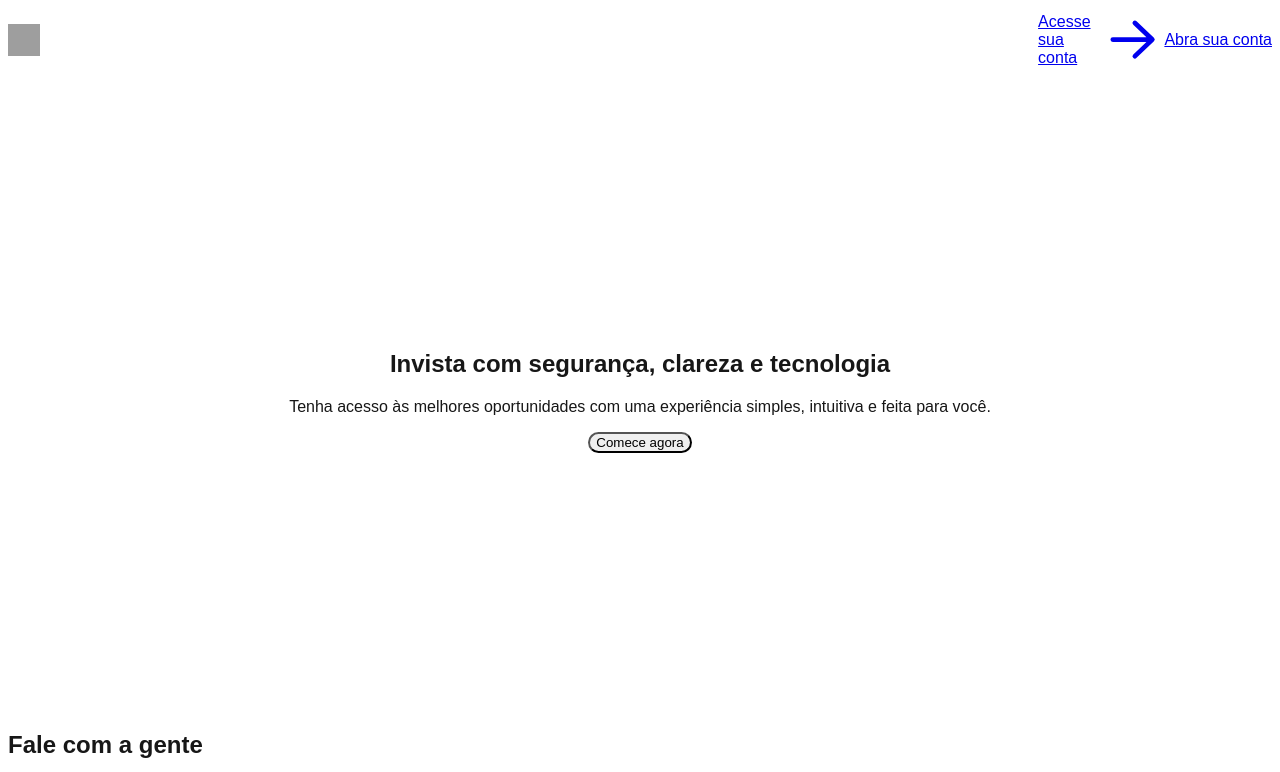
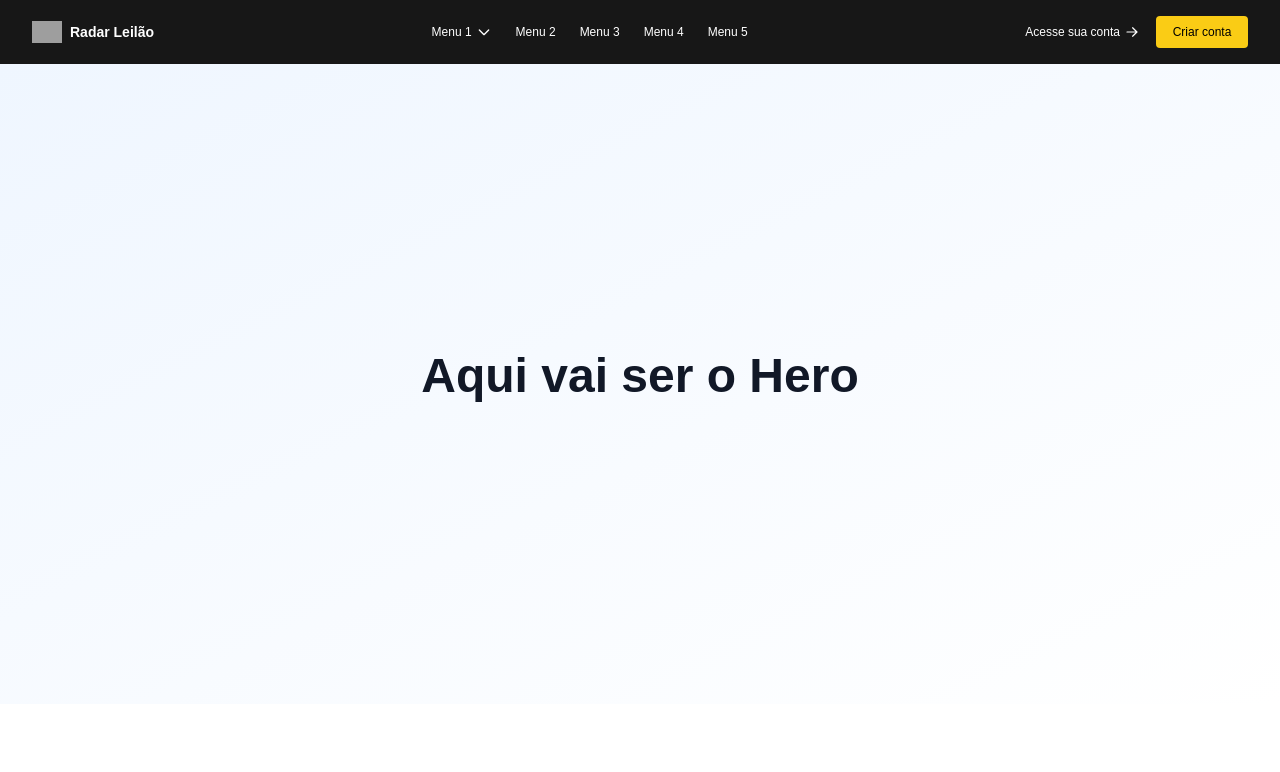
Before and after one commit to matheussouza17/leiloom-fe, a Next.js app: page / in a window 1280 px wide. Shown: the top 772 px of the page. Built offline with nearby package versions, Linux system fonts and the light colour scheme; grey boxes are pictures that could not be loaded.

Commit message:
First Commit

```diff
--- a/package.json
+++ b/package.json
@@ -20,14 +20,13 @@
     "zod": "^3.24.3"
   },
   "devDependencies": {
-    "@tailwindcss/postcss": "^4.1.4",
     "@types/node": "^20",
     "@types/react": "^19",
     "@types/react-dom": "^19",
     "autoprefixer": "^10.4.21",
     "postcss": "^8.5.3",
     "sass": "^1.86.3",
-    "tailwindcss": "^4.1.4",
+    "tailwindcss": "^3.4.1",
     "typescript": "^5"
   }
 }
--- a/postcss.config.js
+++ b/postcss.config.js
@@ -1,6 +1,6 @@
 module.exports = {
   plugins: {
-    '@tailwindcss/postcss': {},
-    'autoprefixer': {},
+    tailwindcss: {},
+    autoprefixer: {},
   },
-};
+}
--- a/src/components/landing/Hero.tsx
+++ b/src/components/landing/Hero.tsx
@@ -5,14 +5,8 @@ export default function Hero() {
     <section className="min-h-[80vh] flex items-center justify-center bg-gradient-to-br from-blue-50 to-white px-6 text-center">
       <div className="max-w-3xl">
         <h1 className="text-4xl md:text-5xl font-bold text-gray-900 mb-4">
-          Invista com segurança, clareza e tecnologia
+          Aqui vai ser o Hero
         </h1>
-        <p className="text-lg md:text-xl text-gray-600 mb-8">
-          Tenha acesso às melhores oportunidades com uma experiência simples, intuitiva e feita para você.
-        </p>
-        <button className="bg-blue-600 text-white px-8 py-3 rounded-full font-medium hover:bg-blue-700 transition">
-          Comece agora
-        </button>
       </div>
     </section>
   );
--- a/src/components/shared/Navbar.tsx
+++ b/src/components/shared/Navbar.tsx
@@ -1,96 +1,103 @@
 'use client'
 
-import { ArrowRightIcon, ChevronDownIcon } from '@heroicons/react/20/solid'
+import Link from 'next/link'
 import Image from 'next/image'
-import Link from 'next/link'
+import { useState } from 'react'
+import { ArrowRightIcon, Bars3Icon, XMarkIcon } from '@heroicons/react/20/solid'
 
 export default function Navbar() {
+  const [isOpen, setIsOpen] = useState(false)
+
   return (
-    <header className="bg-neutral-900 text-white">
-      <nav className="max-w-7xl mx-auto flex items-center justify-between px-4 sm:px-6 lg:px-8 h-16 relative">
-        {/* Logo */}
-        <div className="flex items-center">
-          <Image src="/logo.png" alt="Logo" width={32} height={32} className="mr-4" />
+    <header className="bg-neutral-900 text-white text-xs font-medium">
+      <div className="mx-auto max-w-7xl px-4 sm:px-6 lg:px-8 h-16 flex items-center justify-between">
+
+        {/* Logo + Nome */}
+        <div className="flex items-center gap-2">
+          <Link href="/" aria-label="Radar Leilão">
+            <Image src="/logo.png" alt="Logo Radar Leilão" width={30} height={27} priority />
+          </Link>
+          <span className="text-sm font-semibold hidden sm:inline">Radar Leilão</span>
         </div>
 
-        {/* Menu */}
-        <ul className="hidden md:flex space-x-6 text-sm font-medium">
-          {/* Dropdown exemplo */}
-          <li className="relative group">
-            <button className="flex items-center gap-1">
-              Sobre a XP
-              <ChevronDownIcon className="h-4 w-4" />
+        {/* Menu Desktop */}
+        <nav className="hidden md:flex items-center gap-6">
+          {/* Dropdown */}
+          <div className="relative group">
+            <button className="flex items-center gap-1 hover:text-yellow-400 transition">
+            Menu 1
+              <svg xmlns="http://www.w3.org/2000/svg" className="h-4 w-4" fill="none" viewBox="0 0 24 24" stroke="currentColor">
+                <path strokeLinecap="round" strokeLinejoin="round" strokeWidth="2" d="M19 9l-7 7-7-7" />
+              </svg>
             </button>
-            <div className="absolute left-0 mt-2 hidden group-hover:block bg-white text-black rounded shadow-lg w-48 z-10">
-              <Link href="#" className="block px-4 py-2 hover:bg-gray-100">Quem somos</Link>
-              <Link href="#" className="block px-4 py-2 hover:bg-gray-100">Nossa história</Link>
-              <Link href="#" className="block px-4 py-2 hover:bg-gray-100">Carreiras</Link>
+            <div className="absolute left-0 top-full mt-2 hidden group-hover:block bg-white text-black rounded shadow-md z-50 min-w-[200px] py-2">
+              <Link href="#" className="block px-4 py-2 hover:bg-gray-100 text-sm">Opção 1</Link>
+              <Link href="#" className="block px-4 py-2 hover:bg-gray-100 text-sm">Opção 2</Link>
+              <Link href="#" className="block px-4 py-2 hover:bg-gray-100 text-sm">Opção 3</Link>
             </div>
-          </li>
+          </div>
 
-          {/* Outros menus com ou sem dropdown */}
-          <li className="relative group">
-            <button className="flex items-center gap-1">
-                Exemplo
-                <ChevronDownIcon className="h-4 w-4" />
-            </button>
+          <Link href="#" className="hover:text-yellow-400 transition">Menu 2</Link>
+          <Link href="#" className="hover:text-yellow-400 transition">Menu 3</Link>
+          <Link href="#" className="hover:text-yellow-400 transition">Menu 4</Link>
+          <Link href="#" className="hover:text-yellow-400 transition">Menu 5</Link>
+        </nav>
 
-            <div className="absolute left-0 mt-4 hidden group-hover:flex bg-neutral-900 text-white rounded shadow-lg z-50 px-8 py-6 w-[900px]">
-                {/* Coluna 1 */}
-                <div className="flex-1">
-                <h4 className="text-sm font-semibold mb-3 text-yellow-400">Exemplo Coluna 1</h4>
-                <ul className="space-y-1 text-sm">
-                    <li><Link href="#" className="hover:underline">Exemplo</Link></li>
-                </ul>
-                </div>
-
-                {/* Coluna 2 */}
-                <div className="flex-1">
-                <h4 className="text-sm font-semibold mb-3 text-yellow-400">Exemplo Coluna 2</h4>
-                <ul className="space-y-1 text-sm">
-                    <li><Link href="#" className="hover:underline">Exemplo</Link></li>
-                </ul>
-                </div>
-
-                {/* Coluna 3 */}
-                <div className="flex-1">
-                <h4 className="text-sm font-semibold mb-3 text-yellow-400">Exemplo Coluna 3</h4>
-                <ul className="space-y-1 text-sm">
-                    <li><Link href="#" className="hover:underline">Exemplo</Link></li>
-                </ul>
-                </div>
-
-                {/* Coluna 4 */}
-                <div className="flex-1">
-                <h4 className="text-sm font-semibold mb-3 text-yellow-400">Exemplo Coluna 4</h4>
-                <ul className="space-y-1 text-sm">
-                    <li><Link href="#" className="hover:underline">Exemplo</Link></li>
-                </ul>
-                </div>
-            </div>
-            </li>
-
-
-          <li><Link href="#">Conteúdos</Link></li>
-          <li><Link href="#">Empresas</Link></li>
-          <li><Link href="#">Área do Trader</Link></li>
-          <li><Link href="#">Tire suas dúvidas</Link></li>
-        </ul>
-
-        {/* Ações à direita */}
-        <div className="flex items-center space-x-4">
-          <Link href="#" className="text-sm text-yellow-400 hover:text-yellow-500 flex items-center">
+        {/* Ações */}
+        <div className="hidden md:flex items-center gap-4">
+          <Link
+            href="#"
+            className="flex items-center text-white hover:text-yellow-400 transition text-[12px]"
+          >
             Acesse sua conta
-            <ArrowRightIcon className="ml-1 h-4 w-4" />
+            <ArrowRightIcon className="ml-1 h-4 w-4 text-white" />
           </Link>
           <Link
             href="#"
-            className="bg-yellow-400 text-black px-4 py-2 rounded font-semibold text-sm hover:bg-yellow-300"
+            className="bg-yellow-400 text-black px-4 py-1.5 text-[12px] rounded hover:bg-yellow-300 transition min-w-[92px] h-[32px] flex items-center justify-center font-medium"
           >
-            Abra sua conta
+            Criar conta
           </Link>
         </div>
-      </nav>
+
+        {/* Botão Mobile de Hamburgeus */}
+        <button
+          onClick={() => setIsOpen(true)}
+          className="md:hidden text-white"
+        >
+          <Bars3Icon className="h-6 w-6" />
+        </button>
+      </div>
+
+      {/* Drawer Mobile */}
+      {isOpen && (
+        <div className="fixed inset-0 bg-black/60 z-50">
+          <div className="fixed left-0 top-0 w-64 h-full bg-white text-black p-6 flex flex-col gap-4 z-50">
+            <div className="flex justify-between items-center mb-4">
+              <span className="text-lg font-bold">Menu</span>
+              <button onClick={() => setIsOpen(false)}>
+                <XMarkIcon className="h-5 w-5" />
+              </button>
+            </div>
+            <Link href="#" onClick={() => setIsOpen(false)} className="hover:text-yellow-600">Leilões</Link>
+            <Link href="#" onClick={() => setIsOpen(false)} className="hover:text-yellow-600">Lotes</Link>
+            <Link href="#" onClick={() => setIsOpen(false)} className="hover:text-yellow-600">Favoritos</Link>
+            <Link href="#" onClick={() => setIsOpen(false)} className="hover:text-yellow-600">Histórico</Link>
+            <Link href="#" onClick={() => setIsOpen(false)} className="hover:text-yellow-600">Contato</Link>
+            <hr />
+            <Link href="#" onClick={() => setIsOpen(false)} className="text-sm text-neutral-700 flex items-center gap-1">
+              Acesse sua conta <ArrowRightIcon className="h-4 w-4" />
+            </Link>
+            <Link
+              href="#"
+              onClick={() => setIsOpen(false)}
+              className="bg-yellow-400 text-black px-4 py-2 rounded text-sm text-center hover:bg-yellow-300 transition"
+            >
+              Criar conta
+            </Link>
+          </div>
+        </div>
+      )}
     </header>
   )
 }
--- a/src/pages/_app.tsx
+++ b/src/pages/_app.tsx
@@ -1,5 +1,5 @@
 import type { AppProps } from 'next/app'
-import '@/styles/globals.scss'
+import '@/styles/globals.css'
 
 export default function MyApp({ Component, pageProps }: AppProps) {
   return <Component {...pageProps} />
--- /dev/null
+++ b/tailwind.config.js
@@ -0,0 +1,10 @@
+/** @type {import('tailwindcss').Config} */
+module.exports = {
+  content: [
+    './src/**/*.{js,ts,jsx,tsx}',
+  ],
+  theme: {
+    extend: {},
+  },
+  plugins: [],
+}
--- a/tailwind.config.ts
+++ /dev/null
@@ -1,20 +0,0 @@
-import type { Config } from "tailwindcss";
-
-const config: Config = {
-  content: [
-    "./src/pages/**/*.{js,ts,jsx,tsx,mdx}",
-    "./src/components/**/*.{js,ts,jsx,tsx,mdx}",
-    "./src/app/**/*.{js,ts,jsx,tsx,mdx}",
-  ],
-  theme: {
-    extend: {
-      colors: {
-        background: "var(--background)",
-        foreground: "var(--foreground)",
-      },
-    },
-  },
-  plugins: [],
-};
-
-export default config;
```
Also changed, not shown: src/styles/globals.css (renamed from src/styles/globals.scss), 2 other files (tests, documents, lock files or other folders).
